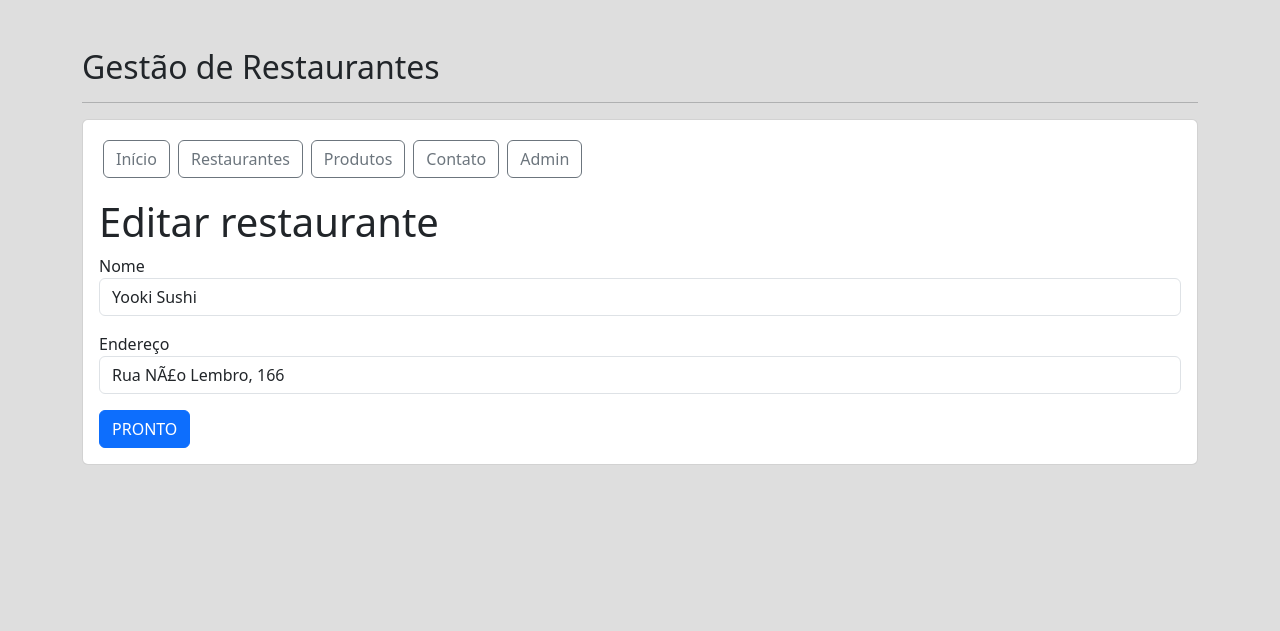
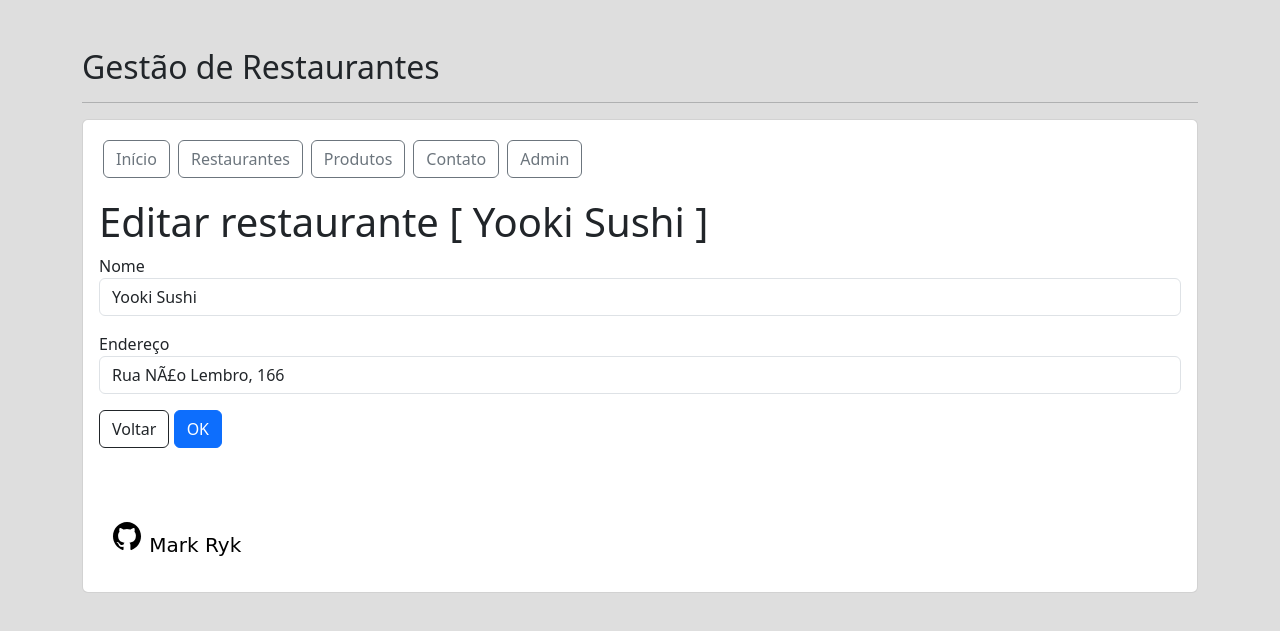
Before and after one commit to markryk/crud_php_puro, a PHP site: page /restaurantes/editar?id=1 in a window 1280 px wide. Shown: the top 631 px of the page. Run offline with PHP 8.4, Linux system fonts and the light colour scheme; data comes from the database, SQL or seed files in the repository.

Commit message:
Finalizado CRUD para Restaurante e Produto

```diff
--- a/public/index.php
+++ b/public/index.php
@@ -21,12 +21,14 @@
     echo match ($url) {
         '/' => load('inicio'),
         '/restaurantes'=> (new RestauranteController)->list(),
+        '/restaurantes/mostrar'=> (new RestauranteController)->show(),
         '/restaurantes/adicionar'=> (new RestauranteController)->add(),
         '/restaurantes/editar' => (new RestauranteController)->edit(),
         '/restaurantes/excluir' => (new RestauranteController)->remove(),
         //'/restaurantes/pdf' => (new RestauranteController)->pdf(),
 
         '/produtos' => (new ProdutoController)->list(),
+        '/produtos/mostrar'=> (new RestauranteController)->show(),
         '/produtos/adicionar' => (new ProdutoController)->add(),
         '/produtos/editar' => (new ProdutoController)->edit(),
         '/produtos/excluir' => (new ProdutoController)->remove(),
--- a/src/Controller/RestauranteController.php
+++ b/src/Controller/RestauranteController.php
@@ -29,6 +29,15 @@
 
             //primeiro método a ser chamado é esse
             $this->load('restaurante/add');
+        }
+
+        public function show(): void {
+            $id = (int)$_GET['id']; //busca o id que está na URL (via arq. listar.phtml)
+
+            $dados = Restaurante::findOne($id);
+
+            //primeiro método a ser chamado é esse
+            $this->load('restaurante/show', $dados);
         }
 
         /*public function save(): void {
--- a/src/Views/_templates/footer.phtml
+++ b/src/Views/_templates/footer.phtml
@@ -1,3 +1,12 @@
+            <footer>
+                <div class="container">
+                    <br><br><br>
+                    <p><a class="MarkRyk" href="https://github.com/markryk" target="_blank"><ion-icon name="logo-github" size="large"></ion-icon> Mark Ryk </a></p>
+                </div>
+            </footer>
+
+            <script type="module" src="https://unpkg.com/ionicons@7.1.0/dist/ionicons/ionicons.esm.js"></script>
+            <script nomodule src="https://unpkg.com/ionicons@7.1.0/dist/ionicons/ionicons.js"></script>
         </section>
     </body>
 </html>
--- a/src/Views/_templates/head.phtml
+++ b/src/Views/_templates/head.phtml
@@ -7,6 +7,16 @@
         <title>Document</title>
 
         <link href="https://cdn.jsdelivr.net/npm/bootstrap@5.3.0/dist/css/bootstrap.min.css" rel="stylesheet" integrity="sha384-9ndCyUaIbzAi2FUVXJi0CjmCapSmO7SnpJef0486qhLnuZ2cdeRhO02iuK6FUUVM" crossorigin="anonymous">
+
+        <style>
+            a.MarkRyk {
+                text-decoration: none;
+                font-family: 'Teko', cursive;
+                font-size: 20px;
+                font-weight: 400;
+                color: black;
+            }
+        </style>
     </head>
     <body class="container" style="background-color: #DEDEDE;">
         <h2 class="mt-5">Gestão de Restaurantes</h2>
--- a/src/Views/produto/list.phtml
+++ b/src/Views/produto/list.phtml
@@ -22,8 +22,9 @@
                     <td>{$cada['descricao']}</td>
                     <td>{$cada['valor']}</td>
                     <td>
-                        <a href='/produtos/editar?id={$cada['id']}' class='btn btn-outline-warning'>Editar</a>
-                        <a href='/produtos/excluir?id={$cada['id']}' class='btn btn-outline-danger'>Excluir</a>
+                        <a href='/produtos/mostrar?id={$cada['id']}' class='btn btn-primary'> Mostrar </a>
+                        <a href='/produtos/editar?id={$cada['id']}' class='btn btn-warning'> Editar </a>
+                        <a href='/produtos/excluir?id={$cada['id']}' class='btn btn-danger'> Excluir </a>
                     </td>
                 </tr>";
             }
--- a/src/Views/restaurante/add.phtml
+++ b/src/Views/restaurante/add.phtml
@@ -8,5 +8,7 @@
     <label for="label_endereco" class=""> Endereço </label>
     <input type="text" class="form-control" id="label_endereco" name="endereco" placeholder="" required>
   </div>
-  <button class="btn btn-dark" type="submit"> Adicionar </button>
+
+  <a href='/restaurantes' class='btn btn-outline-dark'> Voltar </a>
+  <button class="btn btn-primary" type="submit"> Adicionar </button>
 </form>
--- a/src/Views/restaurante/edit.phtml
+++ b/src/Views/restaurante/edit.phtml
@@ -1,4 +1,4 @@
-<h1> Editar restaurante </h1>
+<h1> Editar restaurante [ <?=$dados['nome'];?> ] </h1>
 
 <form method="post" action="">
     <label for="nome">Nome</label>
@@ -7,5 +7,7 @@
     <label for="endereco">Endereço</label>
     <input id="endereco" value="<?=$dados['endereco'] ?>" class="form-control mb-3" name="endereco">
 
-    <button class="btn btn-primary">PRONTO</button>
+    <!--<button class="btn btn-primary">PRONTO</button>-->
+    <a href='/restaurantes' class='btn btn-outline-dark'> Voltar </a>
+    <button class="btn btn-primary"> OK </button>
 </form>
```
Also changed, not shown: src/Controller/ProdutoController.php (+9 -0 lines), src/Views/produto/show.phtml (added, +13 -0 lines), src/Views/restaurante/list.phtml (+6 -5 lines), src/Views/restaurante/show.phtml (added, +13 -0 lines).
